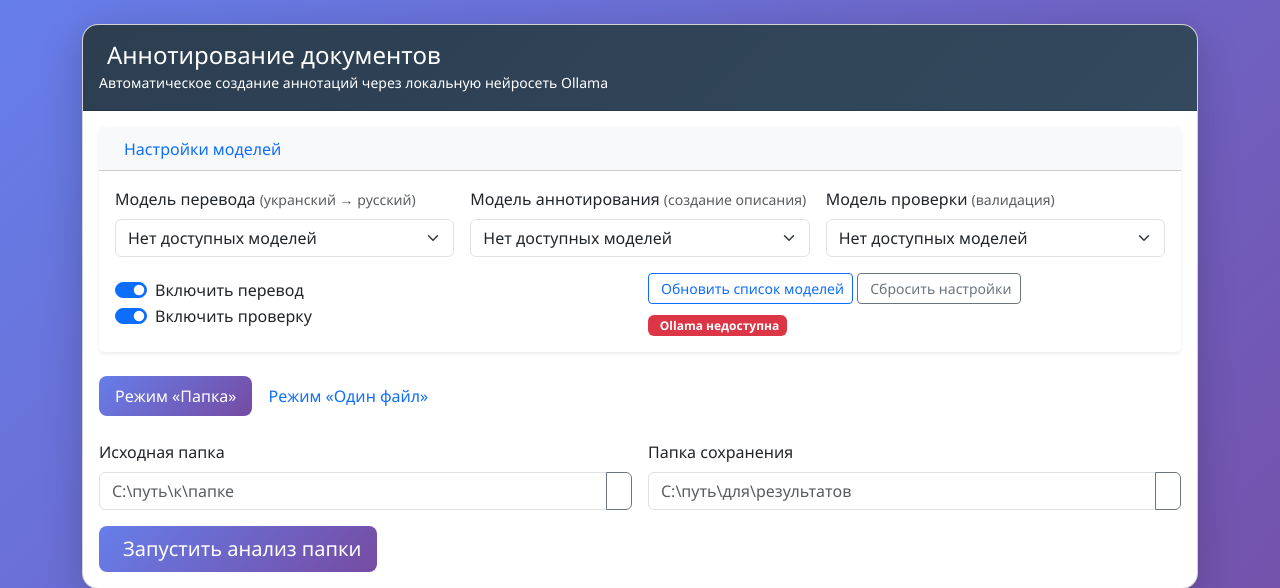
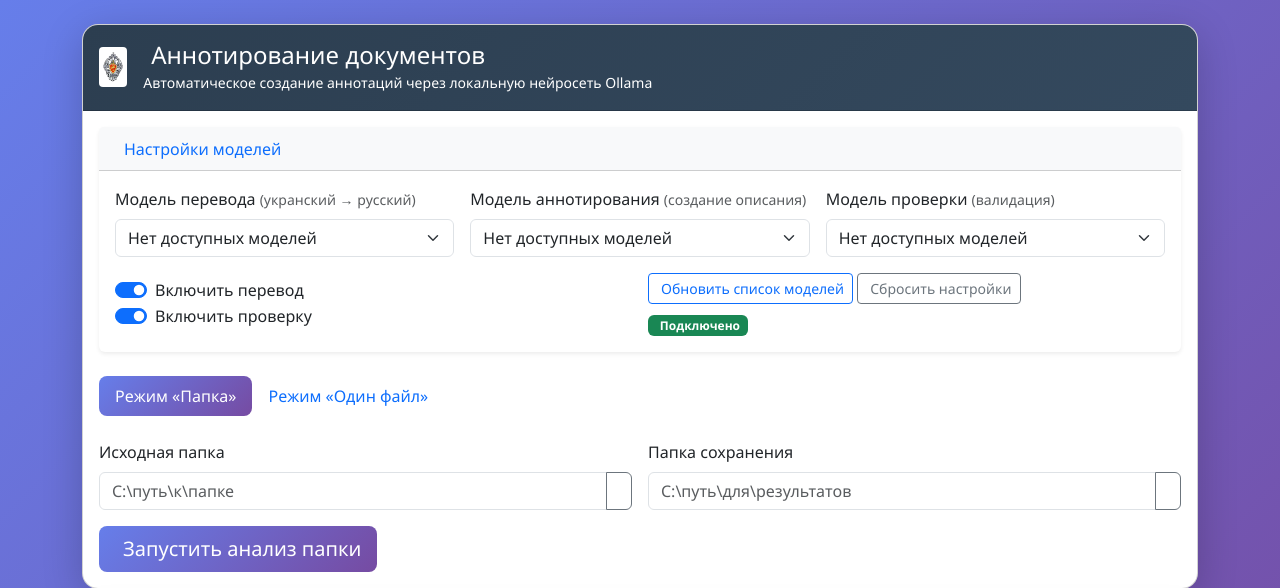
Before and after one commit to maratghldd/annotation, a FastAPI app: page / in a window 1280 px wide. Shown: the top 588 px of the page. Run offline with FastAPI, Linux system fonts and the light colour scheme; data that the repository does not hold is empty; some libraries are stand-ins or nearby versions.

Commit message:
removed the wrong vakidation about ollama...

```diff
--- a/app.py
+++ b/app.py
@@ -382,7 +382,7 @@ async def get_available_models():
         }
 
 
-@app.post("/api/test-connection")
+@app.get("/api/test-connection")
 async def test_connection():
     """Проверить подключение к Ollama."""
     ollama = OllamaClient()
--- a/static/app.js
+++ b/static/app.js
@@ -101,18 +101,24 @@ async function loadModels() {
 // Check connection
 async function checkConnection() {
   const statusDiv = document.getElementById('connectionStatus');
+  // По умолчанию не показываем статус пока не проверили
+  statusDiv.innerHTML = '<span class="badge bg-secondary"><i class="bi bi-hourglass-split me-1"></i>Проверка...</span>';
+
   try {
     const res = await fetch(`${API}/test-connection`);
     const data = await res.json();
     console.log('checkConnection: response', data);
+
     if (data.connected) {
-      statusDiv.innerHTML = '<span class="badge bg-success"><i class="bi bi-check-circle me-1"></i>Ollama: ' + data.base_url + '</span>';
+      statusDiv.innerHTML = '<span class="badge bg-success"><i class="bi bi-check-circle me-1"></i>Подключено</span>';
     } else {
-      statusDiv.innerHTML = '<span class="badge bg-danger"><i class="bi bi-x-circle me-1"></i>Ollama недоступна</span>';
+      // Скрываем статус если Ollama недоступна (не показываем красное)
+      statusDiv.innerHTML = '';
     }
   } catch (err) {
     console.error('checkConnection: error', err);
-    statusDiv.innerHTML = '<span class="badge bg-warning"><i class="bi bi-exclamation-triangle me-1"></i>Не проверено</span>';
+    // Скрываем статус при ошибке (не показываем красное)
+    statusDiv.innerHTML = '';
   }
 }
 
@@ -323,6 +329,10 @@ document.getElementById('runFolder').onclick = async () => {
         stopBtn.classList.add('d-none');
         document.getElementById('progressBar').style.width = st.status === 'cancelled' ? '0%' : '100%';
         document.getElementById('progressBar').classList.remove('progress-bar-animated');
+        // Скрываем прогресс через 1 секунду после завершения
+        setTimeout(() => {
+          document.getElementById('progressSection').classList.add('d-none');
+        }, 1000);
         if (st.status === 'completed') await loadResults(currentTaskId);
         if (st.status === 'cancelled') {
           currentTaskId = null;
--- a/templates/index.html
+++ b/templates/index.html
@@ -1,4 +1,4 @@
-<!DOCTYPE html>
+ <!DOCTYPE html>
 <html lang="ru">
 <head>
   <meta charset="UTF-8">
@@ -49,9 +49,12 @@
 <body class="py-4">
   <div class="container">
     <div class="card main-card mb-4">
-      <div class="card-header py-3" style="background: linear-gradient(135deg, #2c3e50, #34495e); color: white;">
-        <h1 class="h4 mb-0"><i class="bi bi-file-text me-2"></i>Аннотирование документов</h1>
-        <small>Автоматическое создание аннотаций через локальную нейросеть Ollama</small>
+      <div class="card-header py-3 d-flex align-items-center gap-3" style="background: linear-gradient(135deg, #2c3e50, #34495e); color: white;">
+        <img src="/static/images/IKSI.png" alt="IKSI" style="height: 40px; border-radius: 4px; background: white; padding: 2px;">
+        <div>
+          <h1 class="h4 mb-0"><i class="bi bi-file-text me-2"></i>Аннотирование документов</h1>
+          <small>Автоматическое создание аннотаций через локальную нейросеть Ollama</small>
+        </div>
       </div>
       <div class="card-body">
         <!-- Валидация ошибок -->
@@ -242,6 +245,6 @@
   </div>
 
   <script src="/static/js/bootstrap.bundle.min.js"></script>
-  <script src="/static/app.js?v=3"></script>
+  <script src="/static/app.js?v=4"></script>
 </body>
 </html>
```
Also changed, not shown: static/images/IKSI.png (added).
